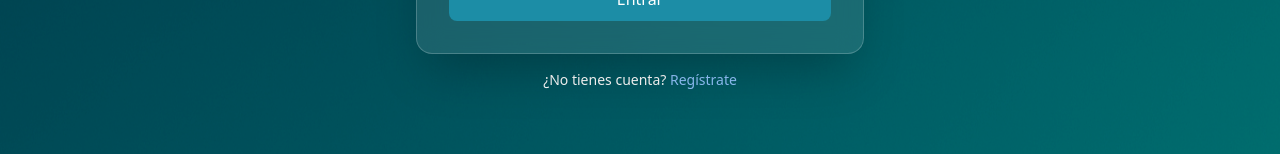
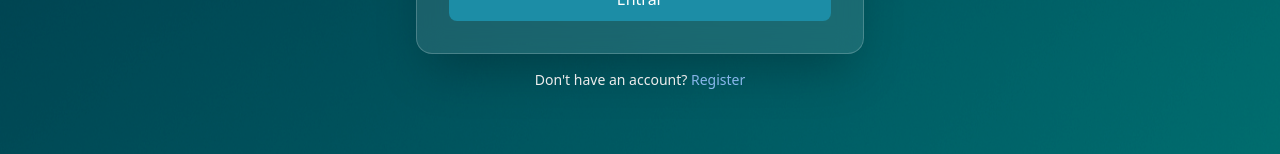
Before and after one commit to G1-FundamentosArqui-6336/frontend, a React (Vite) app: page /login in a window 1280 px wide. Shown: the part 513-667 px from the top of the page. Built offline with nearby package versions, Linux system fonts and the light colour scheme; no server answers.

Commit message:
feat: Update Login and Register pages with English text and dynamic page title

```diff
--- a/src/features/auth/pages/LoginPage.tsx
+++ b/src/features/auth/pages/LoginPage.tsx
@@ -1,10 +1,16 @@
+import { useEffect } from "react";
 import LoginForm from "../components/LoginForm";
 import { useAuth } from "@/app/providers/AuthProvider";
 import { Link, useNavigate } from "react-router-dom";
+import { setPageTitle } from "@/core/utils/page-title";
 
 export default function LoginPage() {
   const navigate = useNavigate();
   const auth = useAuth();
+
+  useEffect(() => {
+    setPageTitle("Sign In");
+  }, []);
 
   async function handleSubmit(email: string, password: string) {
     try {
@@ -28,9 +34,9 @@ export default function LoginPage() {
         <div className="w-full max-w-md">
           <LoginForm onSubmit={handleSubmit} />
           <p className="text-center mt-4 text-sm text-white">
-            ¿No tienes cuenta?{" "}
+            Don't have an account?{" "}
             <Link to="/register" className="text-blue-300 hover:underline">
-              Regístrate
+              Register
             </Link>
           </p>
         </div>
--- a/src/features/auth/pages/RegisterPage.tsx
+++ b/src/features/auth/pages/RegisterPage.tsx
@@ -1,10 +1,16 @@
+import { useEffect } from "react";
 import RegisterForm from "../components/RegisterForm";
 import { useRegister } from "../hooks/useRegister";
 import { useNavigate, Link } from "react-router-dom";
+import { setPageTitle } from "@/core/utils/page-title";
 
 export default function RegisterPage() {
   const mutation = useRegister();
   const navigate = useNavigate();
+
+  useEffect(() => {
+    setPageTitle("Register");
+  }, []);
 
   return (
     <div className="relative min-h-screen flex items-center justify-center bg-neutral-950 overflow-hidden">
@@ -21,27 +27,27 @@ export default function RegisterPage() {
 
         {mutation.isSuccess && (
           <div className="mt-4 text-green-700 bg-green-100/90 p-3 rounded-lg">
-            Registrado correctamente.{" "}
+            Registered successfully.{" "}
             <button
               className="text-blue-600 underline hover:text-blue-700"
               onClick={() => navigate("/login")}
               type="button"
             >
-              Ir a login
+              Go to login
             </button>
           </div>
         )}
 
         {mutation.isError && (
           <p className="mt-3 text-red-600 bg-red-100/90 p-3 rounded-lg">
-            Error al registrar: {String(mutation.error?.message)}
+            Registration error: {String(mutation.error?.message)}
           </p>
         )}
 
         <p className="text-center mt-4 text-sm text-white">
-          ¿Ya tienes cuenta?{" "}
+          Already have an account?{" "}
           <Link to="/login" className="text-blue-300 hover:underline">
-            Inicia sesión
+            Sign In
           </Link>
         </p>
       </div>
```
